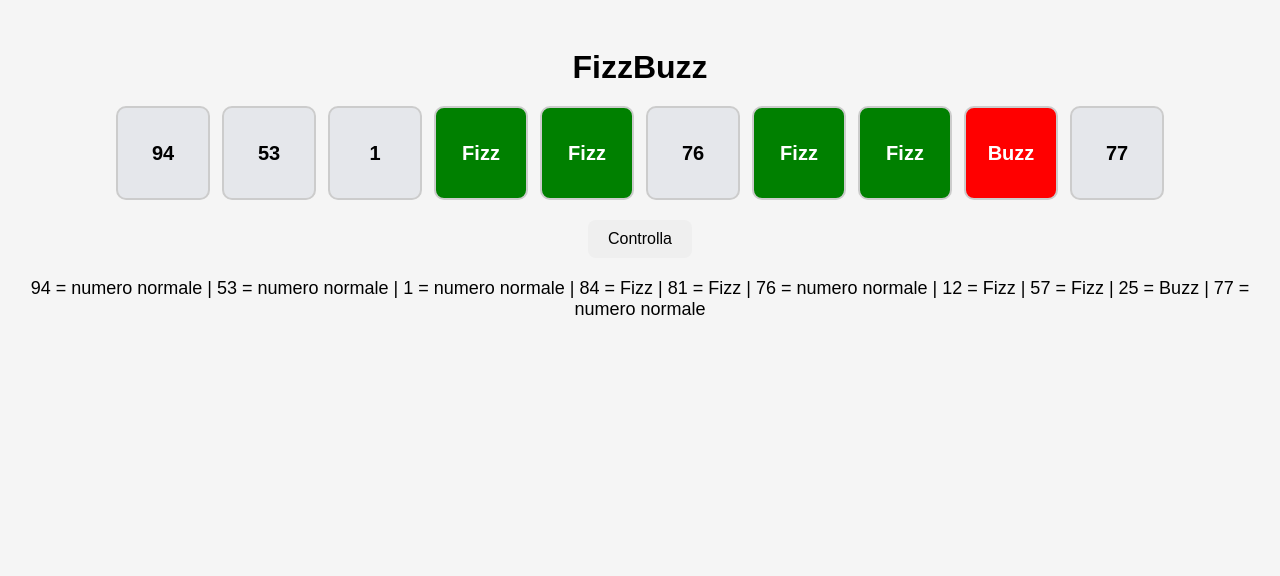
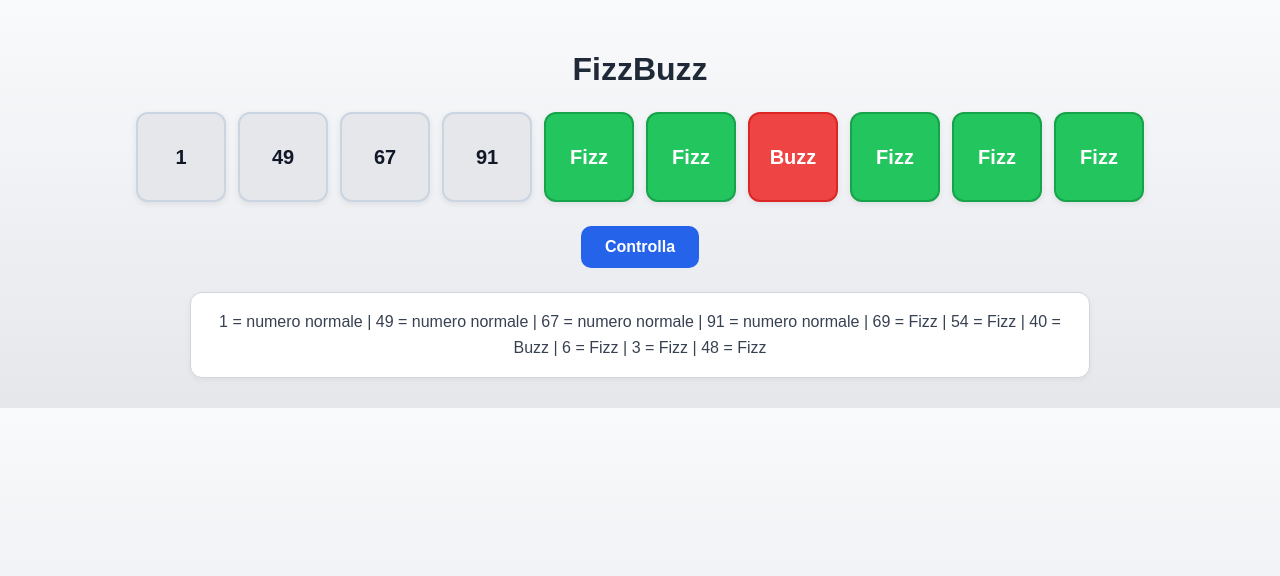
Before and after one commit to alessiaasmeraglia/js-fizzbuzz, a plain HTML site: page Bonus/index.html in a window 1280 px wide. Both pictures are taken after a click on the button "Controlla". Drawn offline with Linux system fonts and the light colour scheme.

Commit message:
Migliorato bonus

```diff
--- a/Bonus/index.html
+++ b/Bonus/index.html
@@ -5,33 +5,29 @@
     <meta name="viewport" content="width=device-width, initial-scale=1.0" />
     <title>FizzBuzz</title>
 
-        <link rel="stylesheet" href="style.css">
-
+    <link rel="stylesheet" href="style.css" />
   </head>
 
   <body>
-
     <h1>FizzBuzz</h1>
 
     <div id="container">
-            <div></div>
-            <div></div>
-            <div></div>
-            <div></div>
-            <div></div>
-            <div></div>
-            <div></div>
-            <div></div>
-            <div></div>
-            <div></div>
+      <div class="box"></div>
+      <div class="box"></div>
+      <div class="box"></div>
+      <div class="box"></div>
+      <div class="box"></div>
+      <div class="box"></div>
+      <div class="box"></div>
+      <div class="box"></div>
+      <div class="box"></div>
+      <div class="box"></div>
     </div>
 
-        <button id="btControllo">Controlla</button>
+    <button id="btControllo" type="button">Controlla</button>
 
     <div id="risultato"></div>
 
-
-        <script src="script.js"></script>
+    <script src="script.js" defer></script>
   </body>
-
 </html>
--- a/Bonus/script.js
+++ b/Bonus/script.js
@@ -1,65 +1,89 @@
-// Creo un array vuoto
-let numeri = [];
+'use strict';
 
-// Inserisco i numeri da 1 a 100 dentro l'array
+// Array con i numeri da 1 a 100
+const numeri = [];
+
 for (let i = 1; i <= 100; i++) {
   numeri.push(i);
 }
 
-// Funzione per prendere un numero random dall'array
-function generaNumeroRandom(array) {
-  let indiceRandom = Math.floor(Math.random() * array.length);
-    return array[indiceRandom];
+// Funzione che genera un indice casuale
+function generaIndiceRandom(max) {
+  return Math.floor(Math.random() * max);
 }
 
-window.addEventListener("load", () => {
-    // Selezione elementi DOM
-    let container = document.getElementById("container");
-    let risultatoElement = document.getElementById("risultato");
-    let boxes = container.children;
+// Funzione che estrae numeri unici casuali
+function estraiNumeriUnici(array, quantita) {
+  const copiaArray = [...array];
+  const numeriEstratti = [];
 
-    // Array che conterrà i 10 numeri random
-    let numeriEstratti = [];
-
-    // Scrivo 10 numeri unici random nei div
-    for (let i = 0; i < boxes.length; i++) {
-    let indiceRandom = Math.floor(Math.random() * numeri.length);
-    let numeroRandom = numeri[indiceRandom];
+  for (let i = 0; i < quantita; i++) {
+    const indiceRandom = generaIndiceRandom(copiaArray.length);
+    const numeroRandom = copiaArray[indiceRandom];
 
     numeriEstratti.push(numeroRandom);
-        boxes[i].textContent = numeroRandom;
-
-        numeri.splice(indiceRandom, 1);
+    copiaArray.splice(indiceRandom, 1);
   }
 
- // Evento click sul bottone
-document.getElementById("btControllo").addEventListener("click", () => {
-    let risultati = [];
+  return numeriEstratti;
+}
+
+// Funzione che controlla FizzBuzz
+function controllaFizzBuzz(numero) {
+  if (numero % 3 === 0 && numero % 5 === 0) {
+    return 'FizzBuzz';
+  }
+
+  if (numero % 3 === 0) {
+    return 'Fizz';
+  }
+
+  if (numero % 5 === 0) {
+    return 'Buzz';
+  }
+
+  return numero;
+}
+
+// Recupero elementi DOM
+const container = document.getElementById('container');
+const risultatoElement = document.getElementById('risultato');
+const buttonControllo = document.getElementById('btControllo');
+const boxes = container.children;
+
+// Estraggo 10 numeri casuali unici
+const numeriEstratti = estraiNumeriUnici(numeri, boxes.length);
+
+// Stampo i numeri iniziali nei box
+for (let i = 0; i < boxes.length; i++) {
+  boxes[i].textContent = numeriEstratti[i];
+}
+
+// Evento click
+buttonControllo.addEventListener('click', function () {
+  const risultati = [];
 
   for (let i = 0; i < boxes.length; i++) {
-    let numero = parseInt(boxes[i].textContent);
+    const numero = numeriEstratti[i];
+    const valoreFizzBuzz = controllaFizzBuzz(numero);
 
-      // Tolgo eventuali classi vecchie
-        boxes[i].classList.remove("fizz", "buzz", "fizzbuzz", "normale");
+    boxes[i].classList.remove('fizz', 'buzz', 'fizzbuzz', 'normale');
+    boxes[i].textContent = valoreFizzBuzz;
 
-        if (numero % 3 === 0 && numero % 5 === 0) {
-            boxes[i].textContent = "FizzBuzz";
-            boxes[i].classList.add("fizzbuzz");
-            risultati.push(numero + " = FizzBuzz");
-        } else if (numero % 3 === 0) {
-            boxes[i].textContent = "Fizz";
-            boxes[i].classList.add("fizz");
-            risultati.push(numero + " = Fizz");
-        } else if (numero % 5 === 0) {
-            boxes[i].textContent = "Buzz";
-            boxes[i].classList.add("buzz");
-            risultati.push(numero + " = Buzz");
+    if (valoreFizzBuzz === 'FizzBuzz') {
+      boxes[i].classList.add('fizzbuzz');
+      risultati.push(`${numero} = FizzBuzz`);
+    } else if (valoreFizzBuzz === 'Fizz') {
+      boxes[i].classList.add('fizz');
+      risultati.push(`${numero} = Fizz`);
+    } else if (valoreFizzBuzz === 'Buzz') {
+      boxes[i].classList.add('buzz');
+      risultati.push(`${numero} = Buzz`);
     } else {
-            boxes[i].classList.add("normale");
-            risultati.push(numero + " = numero normale");
+      boxes[i].classList.add('normale');
+      risultati.push(`${numero} = numero normale`);
     }
   }
 
-    risultatoElement.innerHTML = risultati.join(" | ");
+  risultatoElement.textContent = risultati.join(' | ');
 });
-});
--- a/Bonus/style.css
+++ b/Bonus/style.css
@@ -1,12 +1,18 @@
+* {
+  box-sizing: border-box;
+}
+
 body {
   font-family: Arial, sans-serif;
   text-align: center;
-    background-color: #f5f5f5;
-    padding: 20px;
+  background: linear-gradient(180deg, #f8fafc 0%, #e5e7eb 100%);
+  margin: 0;
+  padding: 30px 20px;
 }
 
 h1 {
-    margin-bottom: 20px;
+  margin-bottom: 24px;
+  color: #1f2937;
 }
 
 #container {
@@ -14,51 +20,82 @@ h1 {
   flex-wrap: wrap;
   justify-content: center;
   gap: 12px;
-    margin-bottom: 20px;
+  margin-bottom: 24px;
 }
 
-#container div {
+.box {
   width: 90px;
   height: 90px;
   background-color: white;
-    border: 2px solid #ccc;
-    border-radius: 10px;
+  border: 2px solid #d1d5db;
+  border-radius: 12px;
   display: flex;
   align-items: center;
   justify-content: center;
   font-size: 20px;
   font-weight: bold;
+  color: #111827;
+  box-shadow: 0 2px 6px rgba(0, 0, 0, 0.08);
+  transition: transform 0.2s ease, box-shadow 0.2s ease;
+}
+
+.box:hover {
+  transform: translateY(-2px);
+  box-shadow: 0 4px 10px rgba(0, 0, 0, 0.12);
 }
 
 .fizz {
-    background-color: green !important;
+  background-color: #22c55e;
+  border-color: #16a34a;
   color: white;
 }
 
 .buzz {
-    background-color: red !important;
+  background-color: #ef4444;
+  border-color: #dc2626;
   color: white;
 }
 
 .fizzbuzz {
-    background-color: purple !important;
+  background-color: #8b5cf6;
+  border-color: #7c3aed;
   color: white;
 }
 
 .normale {
-    background-color: #e5e7eb !important;
-    color: black;
+  background-color: #e5e7eb;
+  border-color: #cbd5e1;
+  color: #111827;
 }
 
 #btControllo {
-    padding: 10px 20px;
+  padding: 12px 24px;
   font-size: 16px;
+  font-weight: bold;
+  color: white;
+  background-color: #2563eb;
   border: none;
-    border-radius: 8px;
+  border-radius: 10px;
   cursor: pointer;
+  transition: background-color 0.2s ease, transform 0.2s ease;
+}
+
+#btControllo:hover {
+  background-color: #1d4ed8;
+  transform: translateY(-1px);
 }
 
 #risultato {
-    margin-top: 20px;
-    font-size: 18px;
+  margin-top: 24px;
+  font-size: 16px;
+  line-height: 1.6;
+  color: #374151;
+  max-width: 900px;
+  margin-left: auto;
+  margin-right: auto;
+  padding: 16px;
+  background-color: white;
+  border: 1px solid #d1d5db;
+  border-radius: 12px;
+  box-shadow: 0 2px 6px rgba(0, 0, 0, 0.05);
 }
```
Also changed, not shown: 1 other file. Lines whose indentation alone changed are shown as unchanged.
